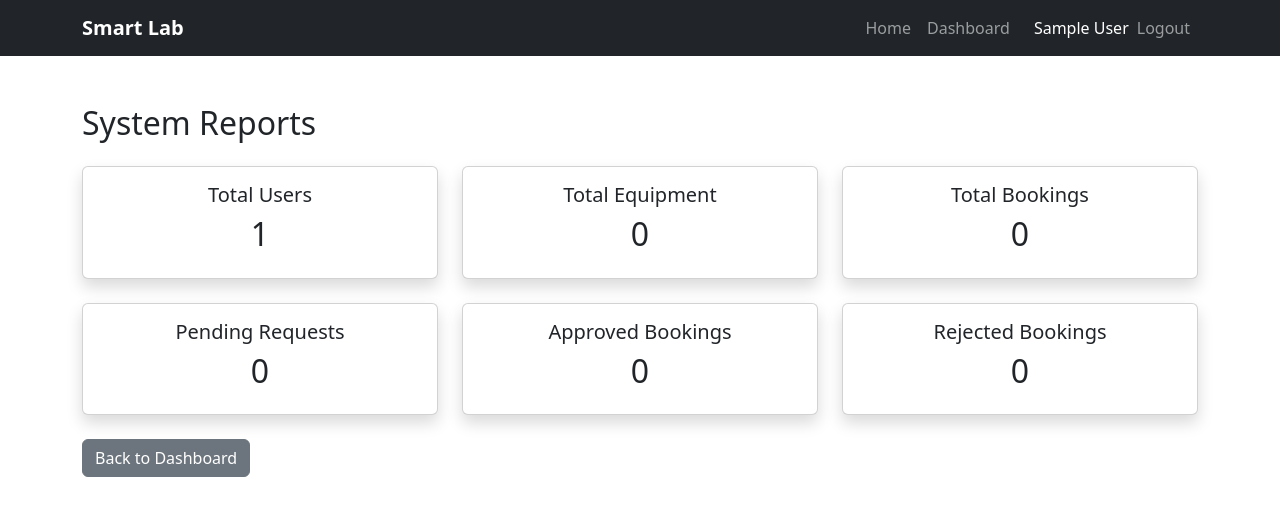
After one commit to yashnandwani202-ops/smart-lab-equipment-application, a Flask app: page /admin-reports in a window 1280 px wide. The commit adds this page. Shown: the top 516 px of the page. Run offline with Flask 3, Linux system fonts and the light colour scheme; the visitor is signed in with stand-in values (Sample User, id 1); data that the repository does not hold is empty; some libraries are stand-ins or nearby versions.

Commit message:
Completed backend with authentication, inventory management and admin reports

```diff
--- a/app.py
+++ b/app.py
@@ -1,4 +1,5 @@
 from flask import Flask, render_template, request, redirect, url_for, flash, session
+from werkzeug.security import generate_password_hash, check_password_hash
 from flask_mysqldb import MySQL
 
 app = Flask(__name__)
@@ -29,6 +30,7 @@ def register():
         full_name = request.form["full_name"]
         email = request.form["email"]
         password = request.form["password"]
+        hashed_password = generate_password_hash(password)
         role = request.form["role"]
 
         cursor = mysql.connection.cursor()
@@ -45,7 +47,7 @@ def register():
             INSERT INTO users (full_name, email, password, role, status)
             VALUES (%s, %s, %s, %s, %s)
             """,
-            (full_name, email, password, role, "Active")
+            (full_name, email, hashed_password, role, "Active")
         )
 
         mysql.connection.commit()
@@ -65,13 +67,13 @@ def login():
 
         cursor = mysql.connection.cursor()
         cursor.execute(
-            "SELECT * FROM users WHERE email = %s AND password = %s",
-            (email, password)
-        )
+            "SELECT * FROM users WHERE email = %s",
+             (email,)
+)
         user = cursor.fetchone()
         cursor.close()
 
-        if user:
+        if user and check_password_hash(user[3], password):
             session["user_id"] = user[0]
             session["full_name"] = user[1]
             session["email"] = user[2]
@@ -240,6 +242,43 @@ def reject_booking(booking_id):
 
     return redirect(url_for("faculty_requests"))
 
+@app.route("/admin-reports")
+def admin_reports():
+    if not require_role("admin"):
+        return redirect(url_for("login"))
+
+    cursor = mysql.connection.cursor()
+
+    cursor.execute("SELECT COUNT(*) FROM users")
+    total_users = cursor.fetchone()[0]
+
+    cursor.execute("SELECT COUNT(*) FROM equipment")
+    total_equipment = cursor.fetchone()[0]
+
+    cursor.execute("SELECT COUNT(*) FROM bookings")
+    total_bookings = cursor.fetchone()[0]
+
+    cursor.execute("SELECT COUNT(*) FROM bookings WHERE status = 'Pending'")
+    pending = cursor.fetchone()[0]
+
+    cursor.execute("SELECT COUNT(*) FROM bookings WHERE status = 'Approved'")
+    approved = cursor.fetchone()[0]
+
+    cursor.execute("SELECT COUNT(*) FROM bookings WHERE status = 'Rejected'")
+    rejected = cursor.fetchone()[0]
+
+    cursor.close()
+
+    return render_template(
+        "admin_reports.html",
+        total_users=total_users,
+        total_equipment=total_equipment,
+        total_bookings=total_bookings,
+        pending=pending,
+        approved=approved,
+        rejected=rejected
+    )
+
 
 @app.route("/admin")
 def admin_dashboard():
@@ -373,6 +412,69 @@ def add_user():
 
     return render_template("add_user.html")
 
+@app.route("/edit-user/<int:user_id>", methods=["GET", "POST"])
+def edit_user(user_id):
+
+    if not require_role("admin"):
+        return redirect(url_for("login"))
+
+    cursor = mysql.connection.cursor()
+
+    if request.method == "POST":
+
+        full_name = request.form["full_name"]
+        email = request.form["email"]
+        password = request.form["password"]
+        role = request.form["role"]
+        status = request.form["status"]
+
+        cursor.execute(
+            """
+            UPDATE users
+            SET full_name=%s,
+                email=%s,
+                password=%s,
+                role=%s,
+                status=%s
+            WHERE id=%s
+            """,
+            (full_name, email, password, role, status, user_id)
+        )
+
+        mysql.connection.commit()
+        cursor.close()
+
+        return redirect(url_for("admin_users"))
+
+    cursor.execute(
+        "SELECT * FROM users WHERE id = %s",
+        (user_id,)
+    )
+
+    user = cursor.fetchone()
+
+    cursor.close()
+
+    return render_template("edit_user.html", user=user)
+
+@app.route("/delete-user/<int:user_id>")
+def delete_user(user_id):
+
+    if not require_role("admin"):
+        return redirect(url_for("login"))
+
+    cursor = mysql.connection.cursor()
+
+    cursor.execute(
+        "DELETE FROM users WHERE id = %s",
+        (user_id,)
+    )
+
+    mysql.connection.commit()
+    cursor.close()
+
+    return redirect(url_for("admin_users"))
+
 
 @app.route("/admin-users")
 def admin_users():
--- a/templates/admin_dashboard.html
+++ b/templates/admin_dashboard.html
@@ -37,7 +37,7 @@
                 <div class="card-body text-center">
                     <h5>Reports</h5>
                     <p>View system usage and booking reports.</p>
-                    <a href="#" class="btn btn-primary">View</a>
+                    <a href="/admin-reports" class="btn btn-primary">View</a>
                 </div>
             </div>
         </div>
--- /dev/null
+++ b/templates/admin_reports.html
@@ -0,0 +1,73 @@
+{% extends "base.html" %}
+
+{% block content %}
+
+<div class="container mt-5">
+
+    <h2 class="mb-4">System Reports</h2>
+
+    <div class="row">
+
+        <div class="col-md-4 mb-4">
+            <div class="card shadow text-center">
+                <div class="card-body">
+                    <h5>Total Users</h5>
+                    <h2>{{ total_users }}</h2>
+                </div>
+            </div>
+        </div>
+
+        <div class="col-md-4 mb-4">
+            <div class="card shadow text-center">
+                <div class="card-body">
+                    <h5>Total Equipment</h5>
+                    <h2>{{ total_equipment }}</h2>
+                </div>
+            </div>
+        </div>
+
+        <div class="col-md-4 mb-4">
+            <div class="card shadow text-center">
+                <div class="card-body">
+                    <h5>Total Bookings</h5>
+                    <h2>{{ total_bookings }}</h2>
+                </div>
+            </div>
+        </div>
+
+        <div class="col-md-4 mb-4">
+            <div class="card shadow text-center">
+                <div class="card-body">
+                    <h5>Pending Requests</h5>
+                    <h2>{{ pending }}</h2>
+                </div>
+            </div>
+        </div>
+
+        <div class="col-md-4 mb-4">
+            <div class="card shadow text-center">
+                <div class="card-body">
+                    <h5>Approved Bookings</h5>
+                    <h2>{{ approved }}</h2>
+                </div>
+            </div>
+        </div>
+
+        <div class="col-md-4 mb-4">
+            <div class="card shadow text-center">
+                <div class="card-body">
+                    <h5>Rejected Bookings</h5>
+                    <h2>{{ rejected }}</h2>
+                </div>
+            </div>
+        </div>
+
+    </div>
+
+    <a href="/admin" class="btn btn-secondary">
+        Back to Dashboard
+    </a>
+
+</div>
+
+{% endblock %}
```
Also changed, not shown: templates/admin_users.html (+9 -0 lines), templates/edit_user.html (added, +48 -0 lines).
